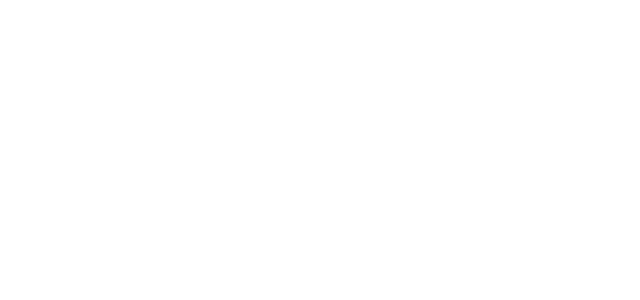
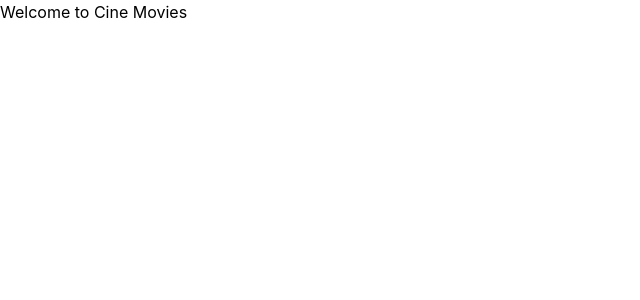
Before and after one commit to snehalkhater/CineMovie-project, a React (Vite) app in the folder client/: page /dashboard in a window 1280 px wide. Before the commit this address had no page. Shown: the top 300 px of the page, without its empty margins (0-640 px from the left). Built offline with nearby package versions, Linux system fonts and the light colour scheme.

Commit message:
folder created

```diff
--- a/client/src/main.jsx
+++ b/client/src/main.jsx
@@ -2,8 +2,9 @@ import { createRoot } from "react-dom/client";
 import { BrowserRouter, Routes, Route } from "react-router";
 import "./index.css";
 
-import Signup from "./views/Signup";
-import Login from "./views/Login";
+import Signup from "././views/Auth/Signup";
+import Login from "././views/Auth/Login";
+import Dashboard from "./views/Users/Dashboard";
 
 createRoot(document.getElementById("root")).render(
 
@@ -11,7 +12,7 @@ createRoot(document.getElementById("root")).render(
       <Routes>
         <Route path="/login" element={<Login />} />
         <Route path="/signup" element={<Signup />} />
-
+        <Route path="/dashboard" element={<Dashboard />} />
       </Routes>
     </BrowserRouter>
 
--- a/client/src/views/Login.jsx
+++ b/client/src/views/Auth/Login.jsx
@@ -1,8 +1,8 @@
 import axios from "axios";
 import { useEffect, useState } from 'react';
-import { setPageTitle } from "./../utils.jsx";
-import Input from '../components/Input.jsx';
-import Button from '../components/Button.jsx';
+import { setPageTitle } from "./../../utils.jsx";
+import Input from './../../components/Input.jsx';
+import Button from './../../components/Button.jsx';
 import toast, { Toaster } from "react-hot-toast";
 import { Link } from "react-router";
 
--- a/client/src/views/Signup.jsx
+++ b/client/src/views/Auth/Signup.jsx
@@ -1,8 +1,8 @@
 import axios from "axios";
 import { useEffect, useState } from 'react';
-import { setPageTitle } from "./../utils.jsx"
-import Input from '../components/Input.jsx';
-import Button from '../components/Button.jsx';
+import { setPageTitle } from "./../../utils.jsx"
+import Input from './../../components/Input.jsx';
+import Button from './../../components/Button.jsx';
 import toast, { Toaster } from "react-hot-toast";
 import { Link } from "react-router";
 
--- /dev/null
+++ b/client/src/views/Users/Dashboard.jsx
@@ -0,0 +1,11 @@
+import React from 'react'
+
+function Dashboard() {
+  return (
+    <div>
+        <h2>Welcome to Cine Movies</h2>
+    </div>
+  )
+}
+
+export default Dashboard
```
